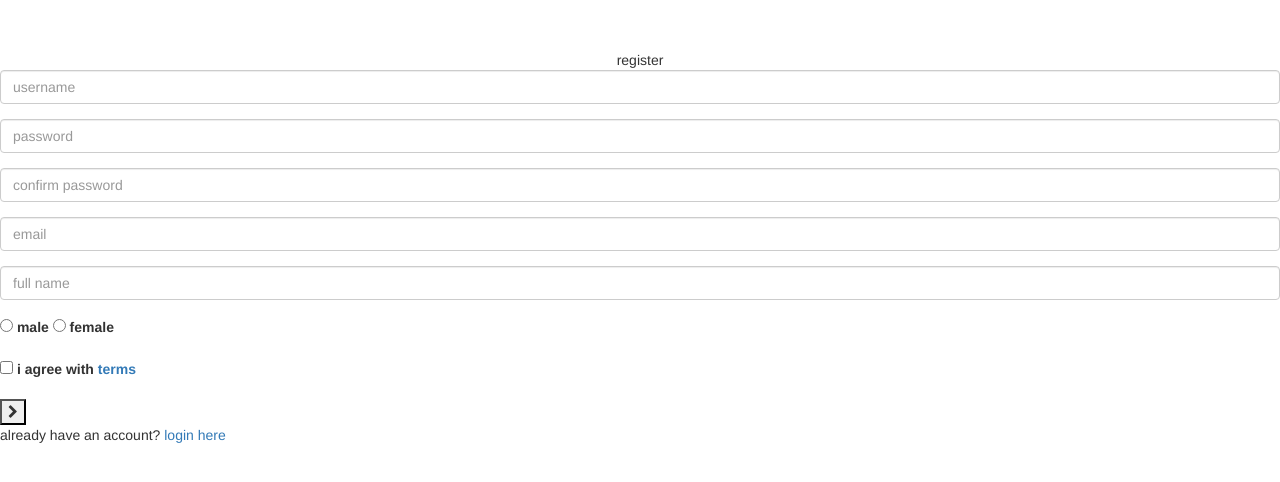
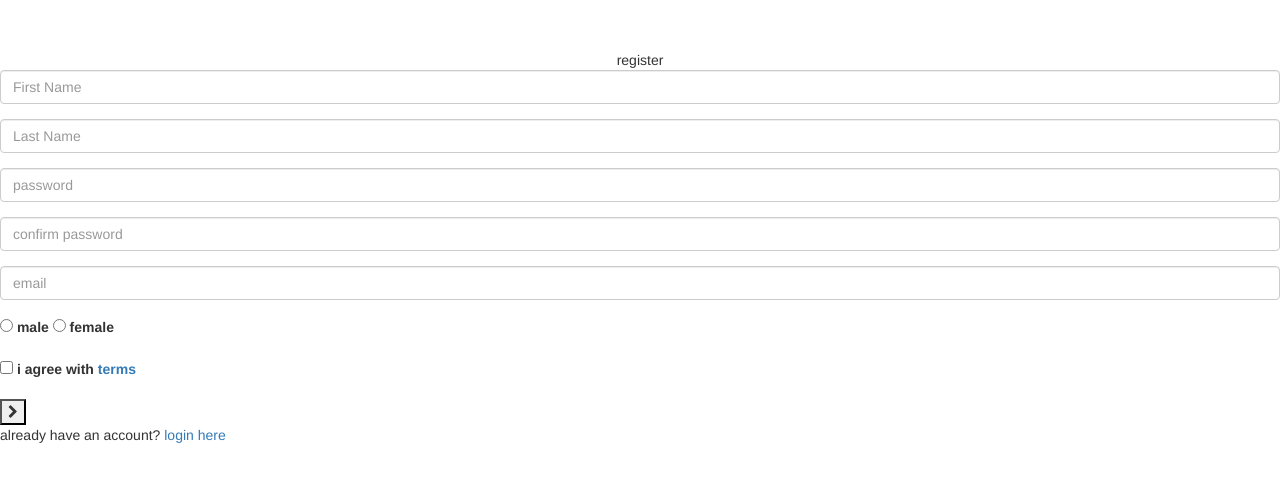
Before and after one commit to SamarGooda/BookManagementWebApp, a Jekyll site: the page built from client/html/users/registration.html, in a window 1280 px wide. Shown: the top 482 px of the page. Built offline with Jekyll 4.4.1, drawn with Linux system fonts in a browser that asks for light colours; nearby versions of some CDN libraries.

Commit message:
started accepting data from user at registration page and started using the model (issues with model)

```diff
--- a/client/html/users/forgot_password.html
+++ b/client/html/users/forgot_password.html
@@ -1,5 +1,5 @@
 ---
-title: Login
+title: Forgot Password
 layout: users_layout
 ---
 
--- a/client/html/users/registration.html
+++ b/client/html/users/registration.html
@@ -8,43 +8,45 @@ layout: users_layout
 	<div class="logo">register</div>
 	<!-- Main Form -->
 	<div class="login-form-1">
-		<form id="register-form" class="text-left">
+		<form action="/users/registration" method="POST" id="register-form" class="text-left">
 			<div class="login-form-main-message"></div>
 			<div class="main-login-form">
 				<div class="login-group">
 					<div class="form-group">
-						<label for="reg_username" class="sr-only">Email address</label>
-						<input type="text" class="form-control" id="reg_username" name="reg_username" placeholder="username">
+						<label for="firstname" class="sr-only">Email address</label>
+						<input type="text" class="form-control" id="firstname" name="firstname" placeholder="First Name">
 					</div>
 					<div class="form-group">
-						<label for="reg_password" class="sr-only">Password</label>
-						<input type="password" class="form-control" id="reg_password" name="reg_password" placeholder="password">
+						<label for="lastname" class="sr-only">Email address</label>
+						<input type="text" class="form-control" id="lastname" name="lastname" placeholder="Last Name">
 					</div>
 					<div class="form-group">
-						<label for="reg_password_confirm" class="sr-only">Password Confirm</label>
-						<input type="password" class="form-control" id="reg_password_confirm" name="reg_password_confirm" placeholder="confirm password">
+						<label for="password" class="sr-only">Password</label>
+						<input type="password" class="form-control" id="password" name="password"
+							placeholder="password">
+					</div>
+					<div class="form-group">
+						<label for="password_confirm" class="sr-only">Password Confirm</label>
+						<input type="password" class="form-control" id="password_confirm" name="password_confirm"
+							placeholder="confirm password">
 					</div>
 
 					<div class="form-group">
-						<label for="reg_email" class="sr-only">Email</label>
-						<input type="text" class="form-control" id="reg_email" name="reg_email" placeholder="email">
-					</div>
-					<div class="form-group">
-						<label for="reg_fullname" class="sr-only">Full Name</label>
-						<input type="text" class="form-control" id="reg_fullname" name="reg_fullname" placeholder="full name">
+						<label for="email" class="sr-only">Email</label>
+						<input type="text" class="form-control" id="email" name="email" placeholder="email">
 					</div>
 
 					<div class="form-group login-group-checkbox">
-						<input type="radio" class="" name="reg_gender" id="male" placeholder="username">
+						<input type="radio" class="" name="gender" id="male" placeholder="username">
 						<label for="male">male</label>
 
-						<input type="radio" class="" name="reg_gender" id="female" placeholder="username">
+						<input type="radio" class="" name="gender" id="female" placeholder="username">
 						<label for="female">female</label>
 					</div>
 
 					<div class="form-group login-group-checkbox">
-						<input type="checkbox" class="" id="reg_agree" name="reg_agree">
-						<label for="reg_agree">i agree with <a href="#">terms</a></label>
+						<input type="checkbox" class="" id="agree" name="agree">
+						<label for="agree">i agree with <a href="#">terms</a></label>
 					</div>
 				</div>
 				<button type="submit" class="login-button"><i class="fa fa-chevron-right"></i></button>
--- a/server/helpers/db_helpers.js
+++ b/server/helpers/db_helpers.js
@@ -1,3 +1,5 @@
+const mongoose = require('mongoose');
+
 const USERS_DOC_NAME = "User";
 const CATEGORIES_DOC_NAME = "Category";
 const AUTHORS_DOC_NAME = "Author";
@@ -73,7 +75,7 @@ const bookValidation = {
 };
 
 const shelveTypeValidation = {
-  type = "String",
+  type: String,
   enum: ["none","read", "current", "want"],
   required: true,
 }
--- a/server/models/User.js
+++ b/server/models/User.js
@@ -1,6 +1,6 @@
 const mongoose = require("mongoose");
 const bcrypt = require("bcrypt");
-const dbHelpers = require("../helpers/dbdbHelpers");
+const dbHelpers = require("../helpers/db_helpers");
 
 const schema = new mongoose.Schema({
   first_name: dbHelpers.nameValidation,
--- a/server/package.json
+++ b/server/package.json
@@ -18,6 +18,7 @@
   },
   "homepage": "https://github.com/SamarGooda/BookManagementWebApp#readme",
   "dependencies": {
+    "bcrypt": "^4.0.1",
     "cookie-parser": "^1.4.5",
     "cors": "^2.8.5",
     "express": "^4.17.1",
```
Also changed, not shown: other parts of client/html/users/registration.html (+1 -1 lines), server/routes/users.js (+22 -1 lines), 1 other file.
